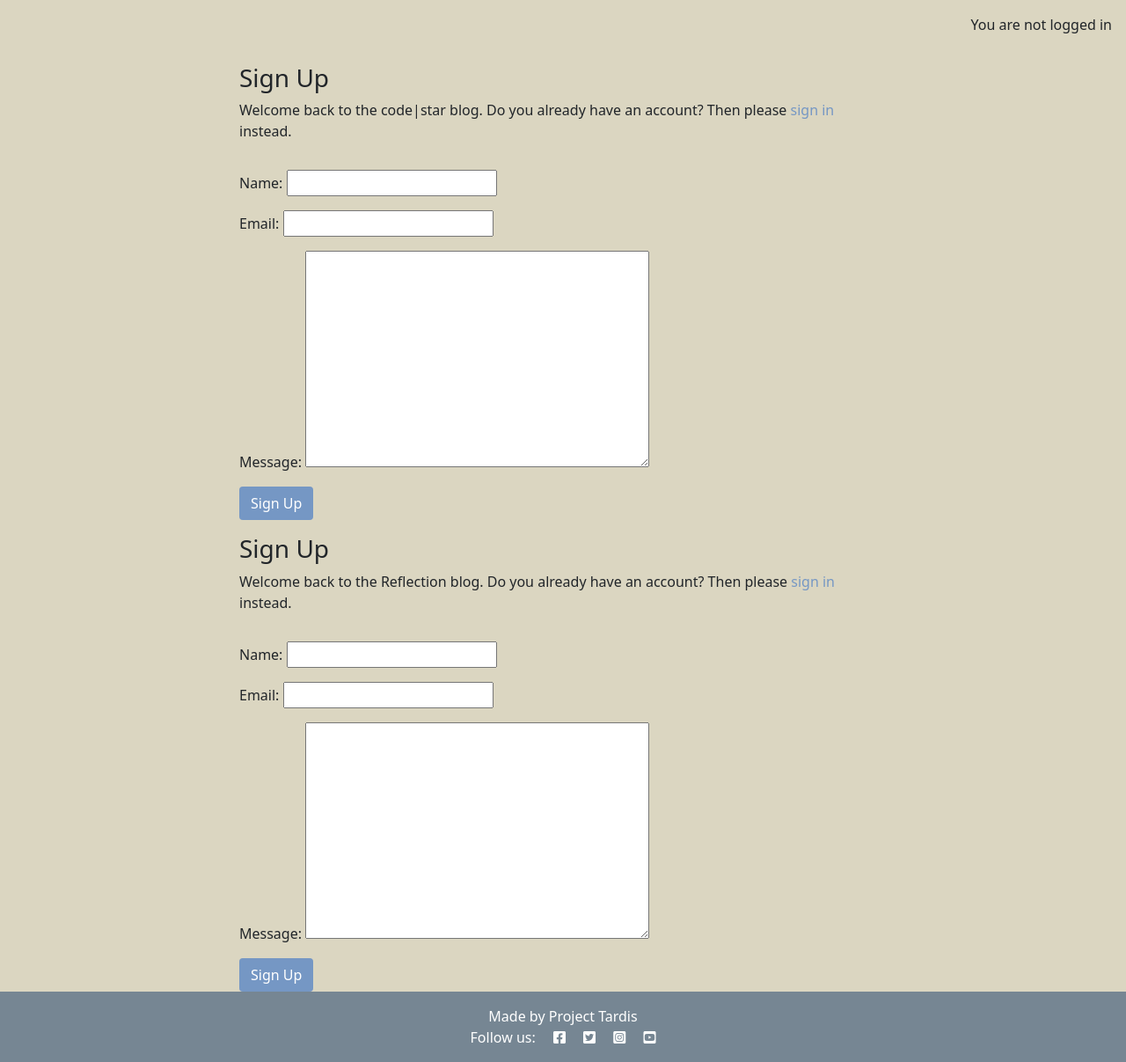
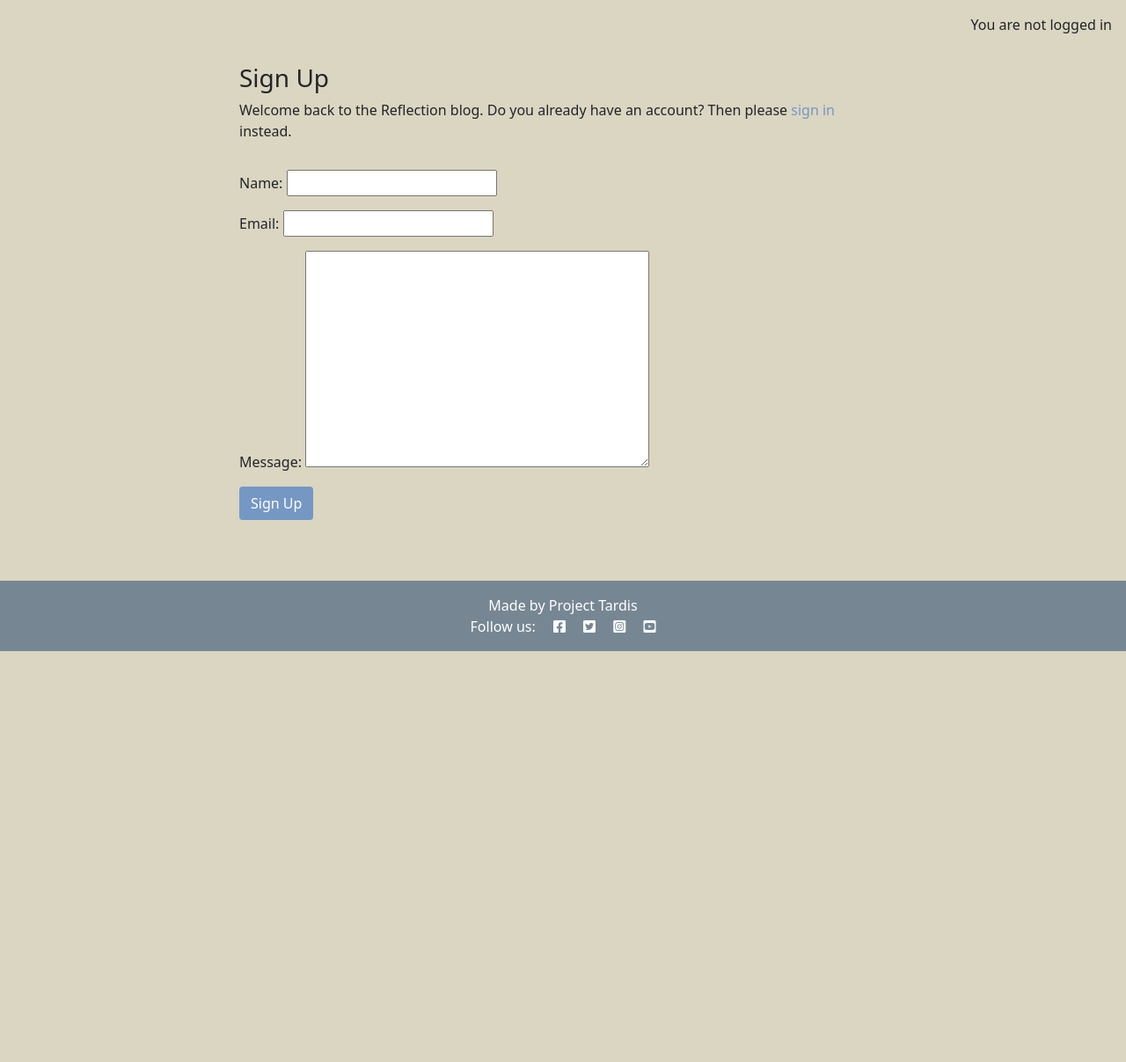
Before and after one commit to brian2001dineen-afk/hackathon-fullstack, a Django app: template templates/account/signup.html in a window 1280 px wide. Shown: the part 60-1267 px from the top of the page at 88% size. After the commit the page ends 800 px from the top, so only its background shows below. Run offline with Django 4.2, Linux system fonts and the light colour scheme; the template is opened without the code that fills it: values that come from a table or form of the project are taken from there, others are empty; some libraries are stand-ins or nearby versions.

Commit message:
Commit fixes
- removed duplicate git merge git in html file

```diff
--- a/templates/account/signup.html
+++ b/templates/account/signup.html
@@ -5,33 +5,6 @@
     {% trans "Signup" %}
 {% endblock head_title %}
 {% block content %}
-    <div class="container">
-        <div class="row">
-            <div class="col-md-8 mt-3 offset-md-2">
-                <h3>{% trans "Sign Up" %}</h3>
-                <p>
-                    {% blocktrans %}Welcome back to the code|star blog. Do you already have an account? Then please <a class="link" href="{{ login_url }}">sign in</a> instead.{% endblocktrans %}
-                </p>
-            </div>
-        </div>
-        <div class="row">
-            <div class="col-md-8 mt-3 offset-md-2">
-                <form class="signup"
-                      id="signup_form"
-                      method="post"
-                      action="{% url 'account_signup' %}">
-                    {% csrf_token %}
-                    {{ form.as_p }}
-                    {% if redirect_field_value %}
-                        <input type="hidden"
-                               name="{{ redirect_field_name }}"
-                               value="{{ redirect_field_value }}" />
-                    {% endif %}
-                    <button class="btn btn-signup right" type="submit">{% trans "Sign Up" %}</button>
-                </form>
-            </div>
-        </div>
-    </div>
   <div class="container">
     <div class="row">
       <div class="col-md-8 mt-3 offset-md-2">
```
Also changed, not shown: meeting-notes/meeting-3.md (+1 -0 lines), 1 other file.
